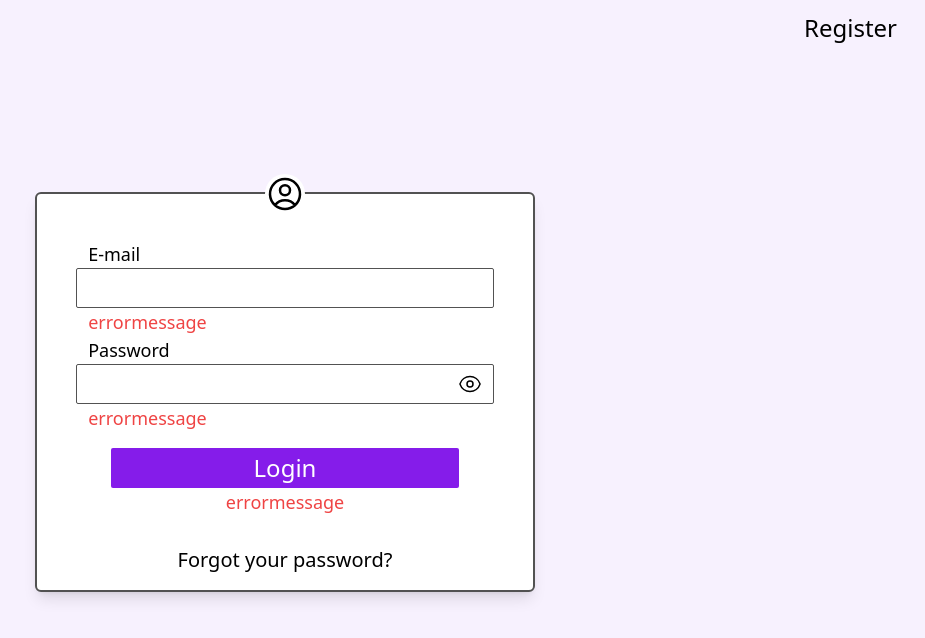
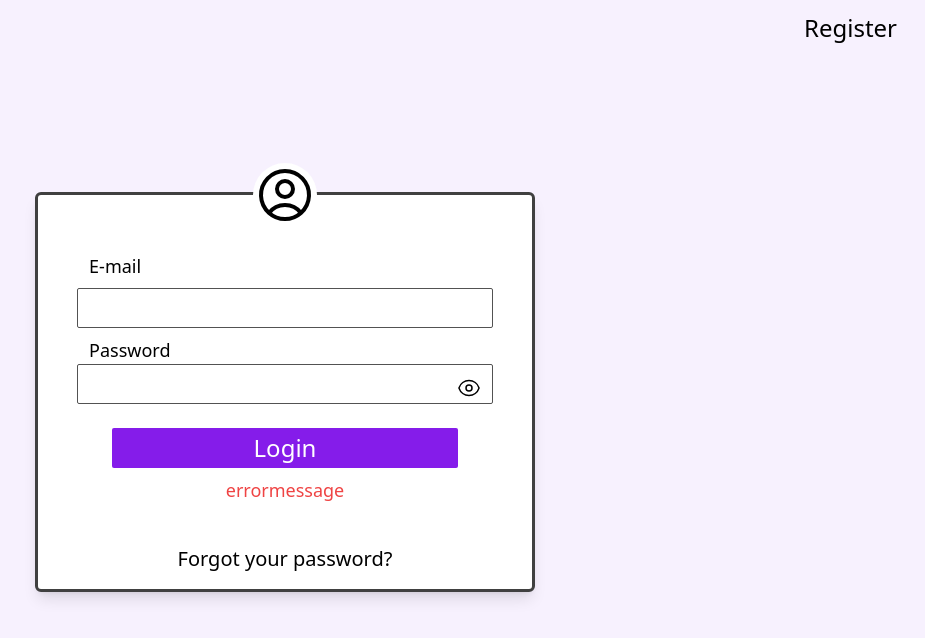
Before and after one commit to ipa21alekssvelvelis/ticket, a React (Create React App) app: page / in a window 1280 px wide. Shown: the top 638 px of the page, without its empty margins (355-1280 px from the left). Built offline with nearby package versions, Linux system fonts and the light colour scheme.

Commit message:
adjusted styling and added basic validation for input fields for accessform component

```diff
--- a/src/components/AccessForms.jsx
+++ b/src/components/AccessForms.jsx
@@ -3,6 +3,7 @@ import PasswordToggle from './PasswordToggle';
 function AccessForms() {
     const [errors, setErrors] = useState({});
     const [isLoginForm, setIsLoginForm] = useState(true);
+
     const toggleForm = () => {
         setIsLoginForm(!isLoginForm);
     };
@@ -10,63 +11,109 @@ function AccessForms() {
     const handleSubmitForm = async (e) => {
     e.preventDefault();
 
+    const formData = new FormData(e.target);
+
     if (isLoginForm) {
+      const validationErrors = {};
       console.log('Login form');
 
+      const emailToClear = formData.get('loginEmail').trim();
+      const passwordToClear = formData.get('loginPassword').trim();
+
+      if (!emailToClear) {
+        validationErrors.loginEmail = 'E-mail is required';
+      }
+      if (!passwordToClear) {
+        validationErrors.loginPassword = 'Password is required';
+      }
+
+      setErrors(validationErrors);
+
     } else {
+      const validationErrors = {};
       console.log('Register form');
 
+      const emailToClear = formData.get('registerEmail').trim();
+      const passwordToClear = formData.get('registerPassword').trim();
+      const regPasswordToClear = formData.get('confirmRegisterPassword').trim();
+
+      if (!emailToClear) {
+        validationErrors.registerEmail = 'E-mail is required';
+      }else{
+        validationErrors.registerEmail = '';
+      }
+
+      if (!passwordToClear) {
+        validationErrors.registerPassword = 'Password is required';
+      }else{
+        validationErrors.registerPassword = '';
+      }
+
+      if (!regPasswordToClear) {
+        validationErrors.confirmRegisterPassword = 'Confirmation is required';
+      }else{
+        validationErrors.confirmRegisterPassword = '';
+      }
+
+      if(regPasswordToClear !== passwordToClear){
+        validationErrors.confirmRegisterPassword = 'Passwords do not match';
+      }else{
+        validationErrors.confirmRegisterPassword = '';
+      }
+
+      setErrors(validationErrors);
     }
   };
 
     return(
-        <div className='flex w-full h-full justify-center items-center overflow-hidden'>
-            <div className={`border-2 border-neutral-600 h-[400px] xl:w-[500px] lg:w-[500px] md:w-[500px] sm:w-[500px] w-[315px] font-light p-4 bg-white rounded-md shadow-lg mb-4 space-x-4 transition-transform absolute transform ${isLoginForm ? 'translate-y-[0%]' : 'translate-y-[200%]'}`}>
+        <div className='flex w-full h-screen justify-center items-center overflow-hidden'>
+            <div className={`border-[3px] border-neutral-700 h-[400px] xl:w-[500px] lg:w-[500px] md:w-[500px] sm:w-[500px] w-[315px] font-light p-4 bg-white rounded-md shadow-lg mb-4 space-x-4 transition-transform absolute transform ${isLoginForm ? 'translate-y-[0%]' : '-translate-y-[200%]'}`}>
                 <div className='relative w-full h-full flex flex-col'>
                     <div className='rounded-full w-20 h-20 absolute -top-4 left-1/2 transform -translate-x-1/2 -translate-y-1/2'>
-                        <svg xmlns="http://www.w3.org/2000/svg" fill="none" viewBox="0 0 24 24" strokeWidth={1.5} stroke="currentColor" className="w-10 h-10 absolute top-10 left-1/2 transform -translate-x-1/2 -translate-y-1/2 bg-white z-50 rounded-full">
+                        <svg xmlns="http://www.w3.org/2000/svg" fill="none" viewBox="0 0 24 24" strokeWidth={1.5} stroke="currentColor" className="w-16 h-16 absolute top-10 left-1/2 transform -translate-x-1/2 -translate-y-1/2 bg-white z-50 rounded-full">
                             <path strokeLinecap="round" strokeLinejoin="round" d="M17.982 18.725A7.488 7.488 0 0 0 12 15.75a7.488 7.488 0 0 0-5.982 2.975m11.963 0a9 9 0 1 0-11.963 0m11.963 0A8.966 8.966 0 0 1 12 21a8.966 8.966 0 0 1-5.982-2.275M15 9.75a3 3 0 1 1-6 0 3 3 0 0 1 6 0Z" />
                         </svg>
                     </div>
                     <form className='w-full h-full flex flex-col justify-center items-center' onSubmit={(handleSubmitForm)}>
                         <div className='w-[90%]'>
-                            <label className='ml-3 text-lg' for='email'>E-mail</label>
-                            <input className='focus:outline-none focus:border-2 duration-150 border border-neutral-600 text-lg indent-2 p-1 w-full h-10 rounded-sm' type='email' id='email' name='email'/>
-                            <p className='text-red-500 ml-3 text-lg'>errormessage</p>
+                            <label className='ml-3 text-lg' htmlFor='loginEmail'>E-mail</label>
+                            <input className='focus:outline-none my-2 focus:border-2 duration-150 border border-neutral-600 text-lg indent-2 p-1 w-full h-10 rounded-sm' type='email' id='loginEmail' name='loginEmail'/>
+                            {errors.loginEmail && <p className="text-red-500 ml-3 my-2 text-lg">{errors.loginEmail}</p>}
                         </div>
                         <div className='w-[90%]'>
-                        <label className='ml-3 text-lg' for='password'>Password</label>
-                            <PasswordToggle/>
-                            <p className='text-red-500 ml-3 text-lg'>errormessage</p>
+                        <label className='ml-3 text-lg' htmlFor='loginPassword'>Password</label>
+                            <PasswordToggle id='loginPassword'/>
+                            {errors.loginPassword && <p className="text-red-500 ml-3 my-2 text-lg">{errors.loginPassword}</p>}
                         </div>
-                        <input className='mt-4 w-[75%] h-10 bg-[#851cea] text-white text-2xl rounded-sm duration-500 hover:w-[80%] hover:h-[14%] cursor-pointer' type='submit' value='Login' />
+                        <input className='mt-4 w-[75%] my-2 h-10 bg-[#851cea] text-white text-2xl rounded-sm duration-500 hover:w-[80%] hover:h-[14%] cursor-pointer' type='submit' value='Login' />
                         <p className='text-red-500 text-lg'>errormessage</p>
                     </form>
                     <h1 className='justify-center flex text-xl cursor-pointer'>Forgot your password?</h1>
                 </div>
             </div>
-            <div className={`border-2 border-neutral-600 h-[500px] xl:w-[500px] lg:w-[500px] md:w-[500px] sm:w-[500px] w-[315px] font-light p-4 bg-white rounded-md shadow-lg mb-4 space-x-4 transition-transform absolute transform ${isLoginForm ? '-translate-y-[200%]' : 'translate-y-[0%]'}`}>
+
+            <div className={`border-[3px] border-neutral-700 h-[500px] xl:w-[500px] lg:w-[500px] md:w-[500px] sm:w-[500px] w-[315px] font-light p-4 bg-white rounded-md shadow-lg mb-4 space-x-4 transition-transform absolute transform ${isLoginForm ? '-translate-y-[200%]' : 'translate-y-[0%]'}`}>
                 <div className='relative w-full h-full flex flex-col'>
                     <div className='rounded-full w-20 h-20 absolute -top-4 left-1/2 transform -translate-x-1/2 -translate-y-1/2'>
-                        <svg xmlns="http://www.w3.org/2000/svg" fill="none" viewBox="0 0 24 24" strokeWidth={1.5} stroke="currentColor" className="w-10 h-10 absolute top-10 left-1/2 transform -translate-x-1/2 -translate-y-1/2 bg-white z-50 rounded-full">
+                        <svg xmlns="http://www.w3.org/2000/svg" fill="none" viewBox="0 0 24 24" strokeWidth={1.5} stroke="currentColor" className="w-16 h-16 absolute top-10 left-1/2 transform -translate-x-1/2 -translate-y-1/2 bg-white z-50 rounded-full">
                             <path strokeLinecap="round" strokeLinejoin="round" d="M17.982 18.725A7.488 7.488 0 0 0 12 15.75a7.488 7.488 0 0 0-5.982 2.975m11.963 0a9 9 0 1 0-11.963 0m11.963 0A8.966 8.966 0 0 1 12 21a8.966 8.966 0 0 1-5.982-2.275M15 9.75a3 3 0 1 1-6 0 3 3 0 0 1 6 0Z" />
                         </svg>
                     </div>
                     <form className='w-full h-full flex flex-col justify-center items-center' onSubmit={(handleSubmitForm)}>
                         <div className='w-[90%]'>
-                            <label className='ml-3 text-lg' for='email'>E-mail</label>
-                            <input className='focus:outline-none focus:border-2 duration-150 border border-neutral-600 text-lg indent-2 p-1 w-full h-10 rounded-sm' type='email' id='email' name='email'/>
-                            <p className='text-red-500 ml-3 text-lg'>errormessage</p>
+                            <label className='ml-3 text-lg' htmlFor='registerEmail'>E-mail</label>
+                            <input className='focus:outline-none focus:border-2 duration-150 border border-neutral-600 text-lg indent-2 p-1 w-full h-10 rounded-sm mb-2' type='email' id='registerEmail' name='registerEmail'/>
+                            {errors.registerEmail && <p className="text-red-500 ml-3 my-2 text-lg">{errors.registerEmail}</p>}
                         </div>
                         <div className='w-[90%]'>
-                        <label className='ml-3 text-lg' for='password'>Password</label>
-                            <PasswordToggle/>
-                            <p className='text-red-500 ml-3 text-lg'>errormessage</p>
+                        <label className='ml-3 text-lg' htmlFor='registerPassword'>Password</label>
+                            <PasswordToggle id='registerPassword'/>
+                            {errors.registerPassword && <p className="text-red-500 ml-3 my-2 text-lg">{errors.registerPassword}</p>}
                         </div>
                         <div className='w-[90%]'>
-                        <label className='ml-3 text-lg' for='password'>Confirm pass</label>
-                            <PasswordToggle/>
-                            <p className='text-red-500 ml-3 text-lg'>errormessage</p>
+                        <label className='ml-3 text-lg' htmlFor='confirmRegisterPassword'>Confirm password</label>
+                            <PasswordToggle id='confirmRegisterPassword'/>
+                            {errors.confirmRegisterPassword && <p className="text-red-500 ml-3 my-2 text-lg">{errors.confirmRegisterPassword}</p>}
                         </div>
                         <input className='mt-4 w-[75%] h-10 bg-[#ee4de1] text-white text-2xl rounded-sm duration-500 hover:w-[80%] hover:h-[14%] cursor-pointer' type='submit' value='Register' />
                         <p className='text-red-500 text-lg'>errormessage</p>
--- a/src/components/PasswordToggle.jsx
+++ b/src/components/PasswordToggle.jsx
@@ -15,7 +15,7 @@ const PasswordToggle = ({ value, id, onChange }) => {
         onChange={onChange}
         id={id}
         name={id}
-        className='focus:outline-none focus:border-2 duration-150 border border-neutral-600 indent-2 h-10 text-lg rounded-sm w-full'
+        className='focus:outline-none focus:border-2 duration-150 border border-neutral-600 indent-2 h-10 text-lg rounded-sm w-full mb-2'
       />
       <div className={`absolute top-0 inset-y-0 right-0 flex items-center pr-3 cursor-pointer`} onClick={handlePasswordReveal}>
         {!isPasswordRevealed ? (
```
Lines whose indentation alone changed are shown as unchanged.
